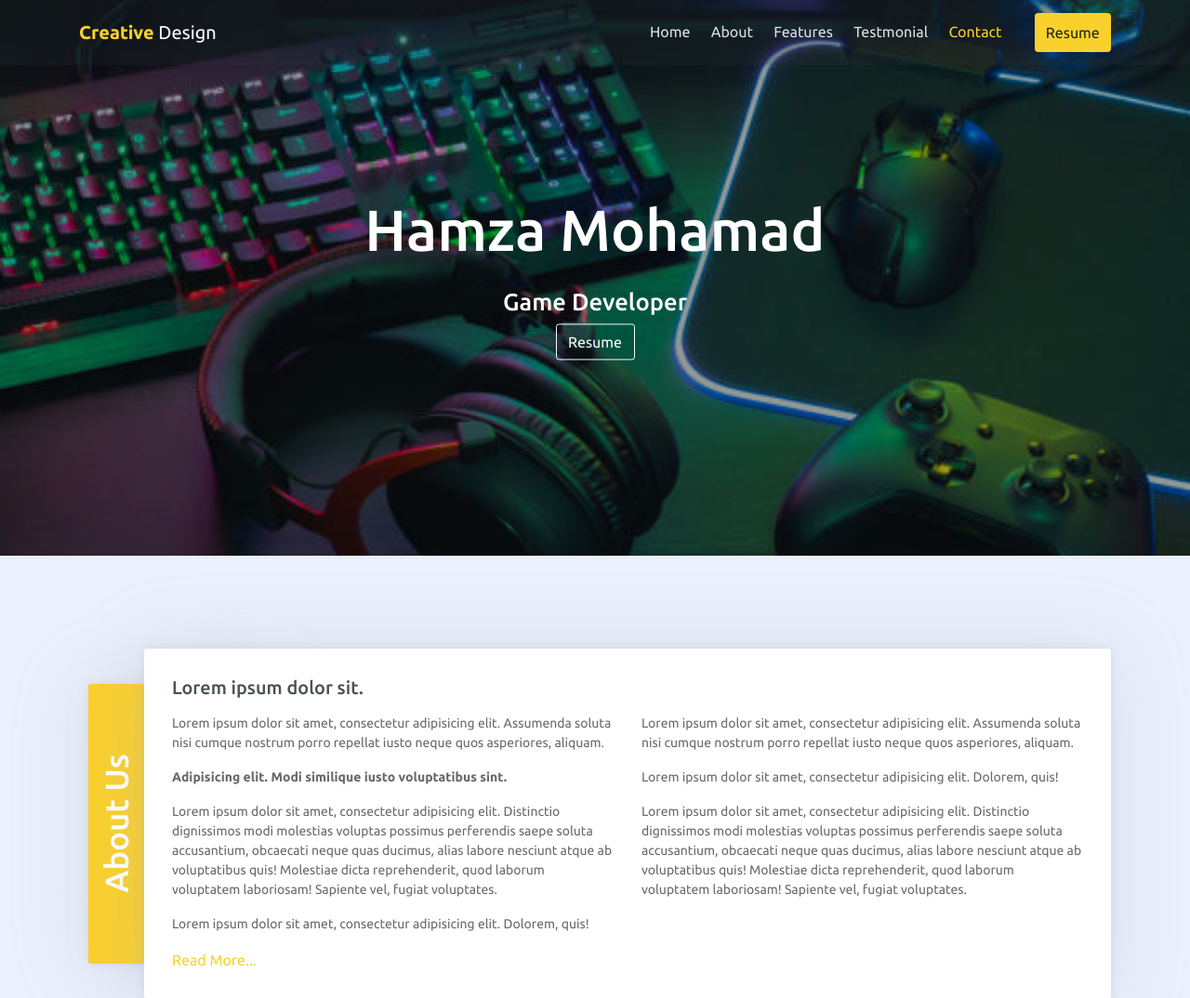
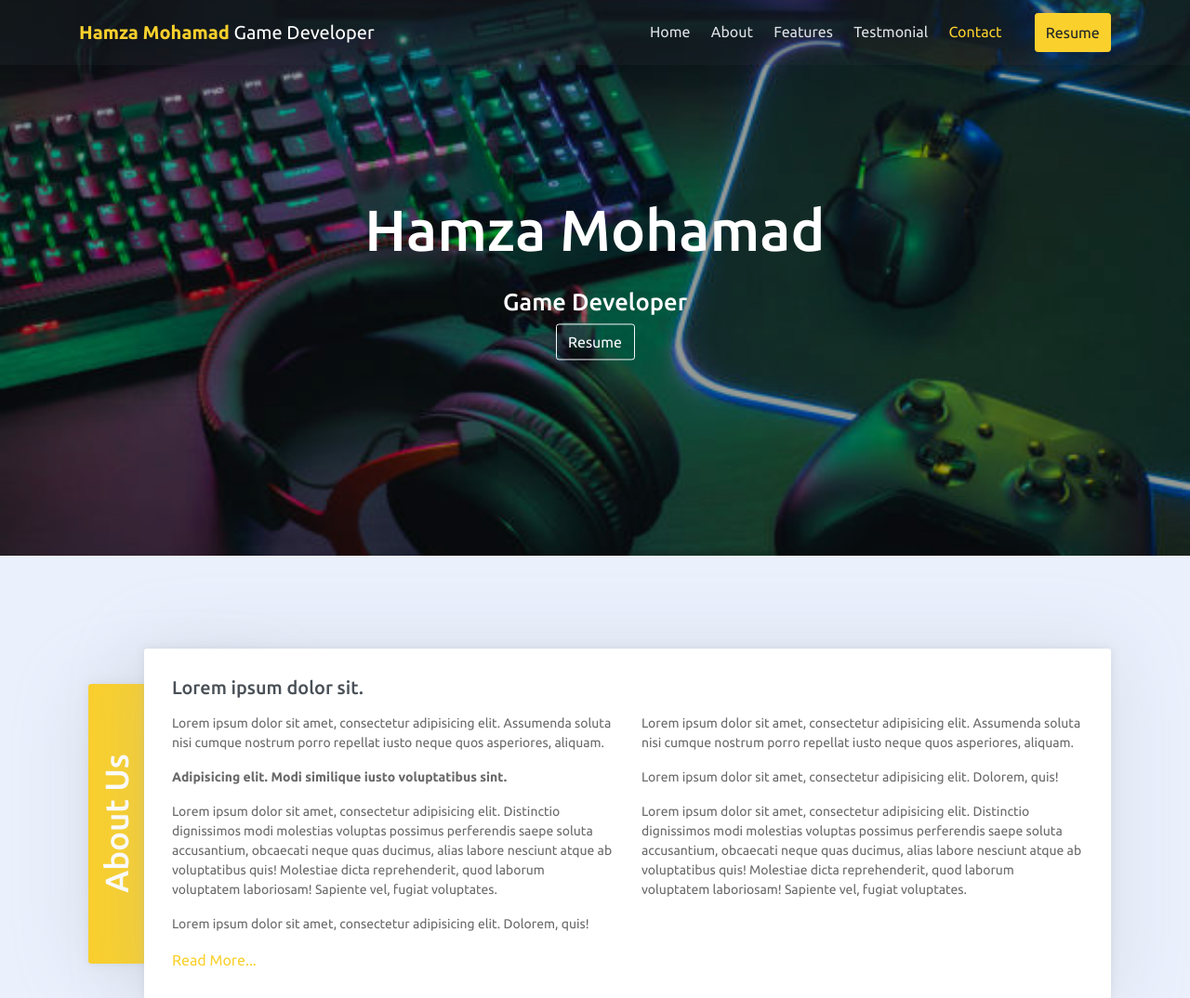
Before and after one commit to HamzaLabib/portfolio, a plain HTML site: page index.html in a window 1280 px wide. Shown: the top 1074 px of the page at 93% size. Drawn offline with Linux system fonts and the light colour scheme.

Commit message:
Update index.html

```diff
--- a/index.html
+++ b/index.html
@@ -5,7 +5,7 @@
     <meta name="viewport" content="width=device-width, initial-scale=1, shrink-to-fit=no">
     <meta name="description" content="Start your development with Creative Design landing page.">
     <meta name="author" content="Devcrud">
-    <title>Hamza Mohamad</title>
+    <title>Creative Design | Free Bootstrap 4.3.x template</title>
 
     <!-- font icons -->
     <link rel="stylesheet" href="assets/vendors/themify-icons/css/themify-icons.css">
@@ -19,7 +19,7 @@
     <!-- Page Navbar -->
     <nav id="scrollspy" class="navbar page-navbar navbar-light navbar-expand-md fixed-top" data-spy="affix" data-offset-top="20">
         <div class="container">
-            <a class="navbar-brand" href="#"><strong class="text-primary">Creative</strong> <span class="text-dark">Design</span></a>
+            <a class="navbar-brand" href="#"><strong class="text-primary">Hamza Mohamad</strong> <span class="text-dark">Game Developer</span></a>
             <button class="navbar-toggler" type="button" data-toggle="collapse" data-target="#navbarSupportedContent" aria-controls="navbarSupportedContent" aria-expanded="false" aria-label="Toggle navigation">
                 <span class="navbar-toggler-icon"></span>
             </button>
```
